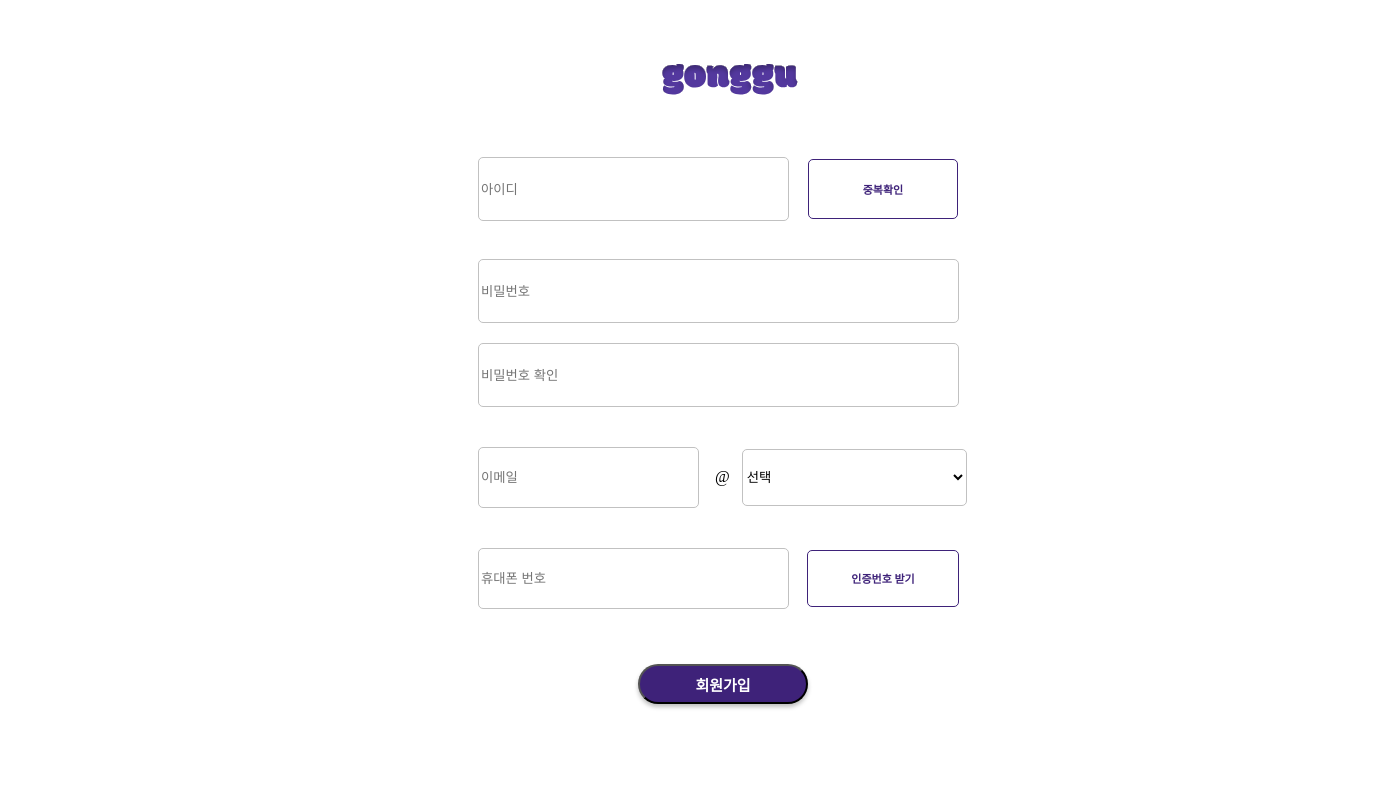
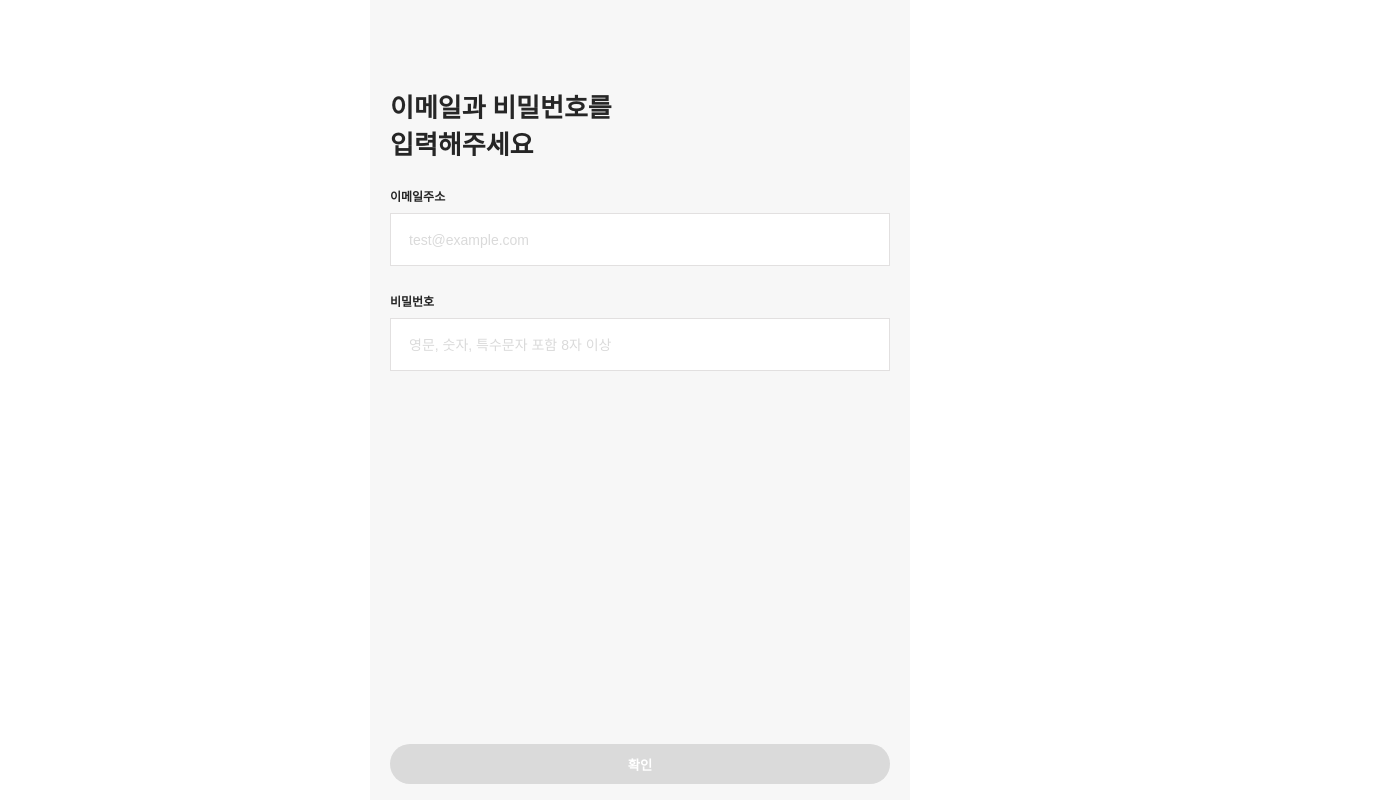
Before and after one commit to DGSW09/WEB, a React (Create React App) app in the folder project09/: page / in a window 1280 px wide. Shown: the whole page, 1383 px wide, since content can reach past the window. Built offline with nearby package versions, Linux system fonts and the light colour scheme.

Commit message:
Add: LoginComponents

```diff
--- a/project09/src/App.js
+++ b/project09/src/App.js
@@ -1,11 +1,11 @@
-// import Login from "./components/LoginPage/Login";
-import SignUp from "./components/LoginPage/SignUp";
+import Login from "./components/LoginPage/Login";
+// import SignUp from "./components/LoginPage/SignUp";
 
 function App() {
   return (
     <div className="App">
-      <SignUp />
-      {/* <Login /> */}
+      {/* <SignUp /> */}
+      <Login />
     </div>
   );
 }
--- /dev/null
+++ b/project09/src/components/LoginPage/Login.css
@@ -0,0 +1,81 @@
+.page {
+  position: absolute;
+  top: 0;
+  bottom: 0;
+  width: 100%;
+  max-width: 500px;
+  padding: 0 20px;
+  left: 50%;
+  transform: translate(-50%, 0);
+  background-color: #f7f7f7;
+  overflow: hidden;
+  display: flex;
+  flex-direction: column;
+}
+
+.titleWrap {
+  margin-top: 87px;
+  font-size: 26px;
+  font-weight: 700;
+  color: #262626;
+}
+
+.contentWrap {
+  margin-top: 26px;
+  flex: 1;
+}
+
+.inputTitle {
+  font-size: 12px;
+  font-weight: 600;
+  color: #262626;
+}
+
+.inputWrap {
+  display: flex;
+  border: 8px;
+  padding: 16px;
+  margin-top: 8px;
+  background-color: white;
+  border: 1px solid #e2e0e0;
+}
+
+.inputWrap:focus-within {
+  border: 1px solid #3e2279;
+}
+
+.input {
+    width: 100%;
+    outline: none;
+    border: none;
+    height: 17px;
+    font-size: 14px;
+    font-weight: 400;
+}
+
+.input::placeholder {
+    color: #dadada;
+}
+
+.errorMessageWrap {
+    margin-top: 8px;
+    color: #ef0000;
+    font-size: 12px;
+}
+
+.bottomButton {
+    width: 100%;
+    height: 40px;
+    border: none;
+    font-weight: 700;
+    background-color: #3e2279;
+    border-radius: 64px;
+    color: #fff;
+    margin-bottom: 16px;
+    cursor: pointer;
+}
+
+.bottomButton:disabled {
+    background-color: #dadada;
+    color: #fff;
+}
--- /dev/null
+++ b/project09/src/components/LoginPage/Login.jsx
@@ -0,0 +1,109 @@
+import { useEffect, useState } from "react";
+import "./Login.css";
+
+const User = {
+  email: "test@example.com",
+  pw: "test2323@@@@",
+};
+
+const Login = () => {
+  const [email, setEmail] = useState("");
+  const [pw, setPw] = useState("");
+
+  const [emailValid, setEMailValid] = useState(false);
+  const [pwValid, setPwValid] = useState(false);
+  const [notAllow, setNotAllow] = useState(true);
+
+  useEffect(() => {
+    if (emailValid && pwValid) {
+      setNotAllow(false);
+      return;
+    }
+    setNotAllow(true);
+  }, [emailValid, pwValid]);
+
+  const handleEmail = (e) => {
+    setEmail(e.target.value);
+    const regex =
+      /^(([^<>()\[\].,;:\s@"]+(\.[^<>()\[\].,;:\s@"]+)*)|(".+"))@(([^<>()[\].,;:\s@"]+\.)+[^<>()[\].,;:\s@"]{2,})$/i;
+    if (regex.test(email)) {
+      setEMailValid(true);
+    } else {
+      setEMailValid(false);
+    }
+  };
+
+  const handlePassword = (e) => {
+    setPw(e.target.value);
+    const regex =
+      /^(?=.*[a-zA-z])(?=.*[0-9])(?=.*[$`~!@$!%*#^?&\\(\\)\-_=+])(?!.*[^a-zA-z0-9$`~!@$!%*#^?&\\(\\)\-_=+]).{8,20}$/;
+    if (regex.test(e.target.value)) {
+      setPwValid(true);
+    } else {
+      setPwValid(false);
+    }
+  };
+
+  const onClickConfirmButton = () => {
+    if (email == User.email && pw === User.pw) {
+      alert("로그인 성공");
+    } else {
+      alert("등록되지 않은 회원입니다.");
+    }
+  };
+
+  return (
+    <div className="page">
+      <div className="titleWrap">
+        이메일과 비밀번호를
+        <br />
+        입력해주세요
+      </div>
+      <div className="contentWrap">
+        <div className="inputTitle">이메일주소</div>
+        <div className="inputWrap">
+          <input
+            className="input"
+            placeholder="test@example.com"
+            value={email}
+            onChange={handleEmail}
+          />
+        </div>
+        <div className="errorMessageWrap">
+          {!emailValid && email.length > 0 && (
+            <div>올바른 이메일을 입력하세요</div>
+          )}
+        </div>
+
+        <div className="inputTitle" style={{ marginTop: "26px" }}>
+          비밀번호
+        </div>
+        <div className="inputWrap">
+          <input
+            className="input"
+            placeholder="영문, 숫자, 특수문자 포함 8자 이상"
+            value={pw}
+            onChange={handlePassword}
+          />
+        </div>
+        <div className="errorMessageWrap">
+          {!pwValid && pw.length > 0 && (
+            <div>영문, 숫자, 특수문자 포함 8자 이상 입력해주세요</div>
+          )}
+        </div>
+      </div>
+
+      <div>
+        <button
+          onClick={onClickConfirmButton}
+          disabled={notAllow}
+          className="bottomButton"
+        >
+          확인
+        </button>
+      </div>
+    </div>
+  );
+};
+
+export default Login;
--- a/project09/src/components/LoginPage/SignUp.css
+++ b/project09/src/components/LoginPage/SignUp.css
@@ -3,6 +3,11 @@
   outline-color: #000;
   outline-offset: 1px;
   text-decoration: none;
+}
+
+a {
+  text-decoration: none;
+  color: #fff;
 }
 
 .logo {
--- a/project09/src/components/LoginPage/SignUp.jsx
+++ b/project09/src/components/LoginPage/SignUp.jsx
@@ -47,9 +47,7 @@
           <button type="submit">인증번호 받기</button>
         </div>
         <div className="ConfirmSignUp">
-          <button type="submit" onClick={() => alert("회원가입")}>
-            회원가입
-          </button>
+          <button type="submit" onClick={() => alert("회원가입")}>회원가입</button>
         </div>
       </form>
     </>
```
Also changed, not shown: project09/src/components/MainPage/MainPage.jsx (added, +9 -0 lines), project09/src/index.js (+5 -5 lines).
